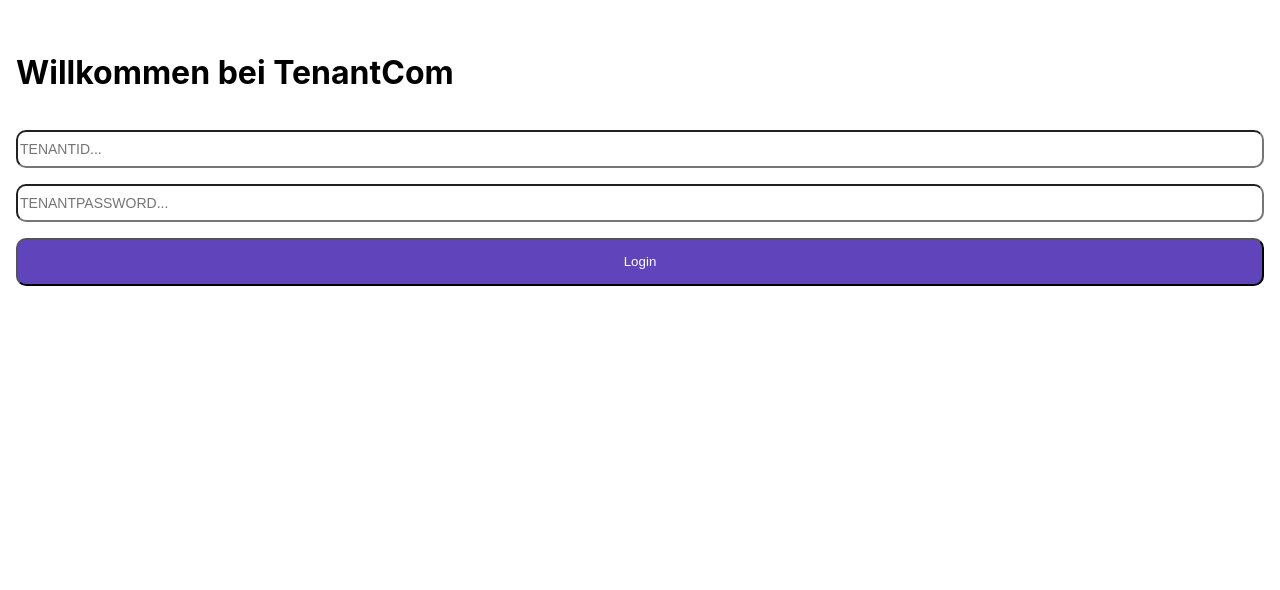
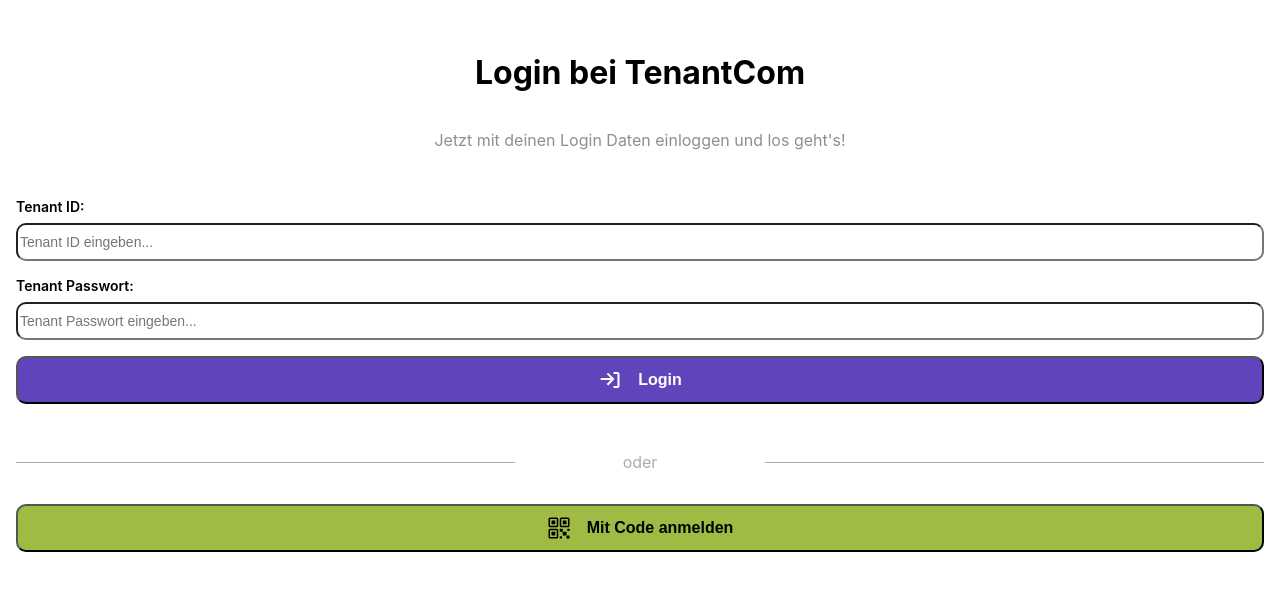
Before and after one commit to FlorianZasa/tenanat-com, a React (Create React App) app: page / in a window 1280 px wide. Shown: the top 590 px of the page. Built offline with nearby package versions, Linux system fonts and the light colour scheme.

Commit message:
Style, and form error fixed

```diff
--- a/src/components/ButtonComponent.js
+++ b/src/components/ButtonComponent.js
@@ -1,12 +1,14 @@
 import React from 'react'
 import { Styles } from '../constants/Styles'
 
-function ButtonComponent({ text, theme, onClick }) {
+function ButtonComponent({ text, icon=null, theme, onClick }) {
     return (
         <button
             onClick={onClick}
             style={{...theme, ...Styles.button}}
-        >{text}</button>
+        >
+            {icon && icon} {text}
+        </button>
     )
 }
 
--- a/src/components/InputComponent.js
+++ b/src/components/InputComponent.js
@@ -1,19 +1,27 @@
 import {Styles} from '../constants/Styles'
-function InputComponent({ name, type, onChange, value, required=false }) {
+function InputComponent({ name, label, type, onChange, value, required=false }) {
 
     return (
+        <div style={{
+            display: 'flex',
+            flexDirection: 'column',
+            gap: 8
+        }}>
+            <label htmlFor={name} style={{fontSize: '14px', fontWeight: 600}}>{label}:</label>
             <input
                 className='input'
+                id={name}
                 name={name}
                 type={type}
                 value={value}
                 onChange={onChange}
                 required={required}
 
-            placeholder={name.toUpperCase()+"..."}
+                placeholder={`${label} eingeben...`}
 
                 style={Styles.input}
             ></input>
+        </div>
     )
 }
 
--- /dev/null
+++ b/src/components/SeperatorComponent.js
@@ -0,0 +1,13 @@
+import React from 'react'
+
+function SeperatorComponent({ text = null }) {
+  return (
+    <div style={{display: 'flex', alignItems: 'center', justifyContent: 'space-between', color: '#adadad'}}>
+        <div style={{height: 1, width: '40%', borderBottom: '1px solid #adadad'}}></div>
+        {text !== null ? text : "*"}
+        <div style={{height: 1, width: '40%', borderBottom: '1px solid #adadad'}}></div>
+    </div>
+  )
+}
+
+export default SeperatorComponent
--- a/src/constants/Colors.js
+++ b/src/constants/Colors.js
@@ -3,5 +3,7 @@ export const Colors = {
     secondaryBG: "#9FBB44",
 
     primaryFG: "#fff",
-    secondaryFG: "#000"
+    secondaryFG: "#000",
+
+    unimportantFG: '#8f8f8f'
 }
--- a/src/constants/Styles.js
+++ b/src/constants/Styles.js
@@ -30,8 +30,10 @@ export const Styles = {
       alignItems: 'center',
       justifyContent: 'center',
       height: '3rem',
-      borderRadius: 10
-
+      borderRadius: 10,
+      fontSize: '16px',
+      fontWeight: '600',
+      gap: '1rem'
     }
 };
 
--- a/src/screens/LoginScreen.js
+++ b/src/screens/LoginScreen.js
@@ -1,18 +1,21 @@
 import React, { useState } from 'react'
 import supabaseConfig from '../supabaseConfig'
-import SignUpScreen from './SignUpScreen';
 import { Styles } from '../constants/Styles';
 import InputComponent from '../components/InputComponent';
 import ButtonComponent from '../components/ButtonComponent';
+import { Colors } from '../constants/Colors';
+import SeperatorComponent from '../components/SeperatorComponent';
+import { IoQrCodeOutline } from 'react-icons/io5';
+import { CgLogIn } from 'react-icons/cg';
 
 function LoginScreen() {
     const [tenantId, setTenantId] = useState("");
     const [tenantPassword, setTenantPassword] = useState("");
 
     async function login(event) {
-        event.preventDefault()
+        event.preventDefault();
         try {
-            const { user, error } = await supabaseConfig.auth.signInWithPassword({
+            const { data, error } = await supabaseConfig.auth.signInWithPassword({
                 email: tenantId+"@tenant.com",
                 password: tenantPassword
             });
@@ -20,7 +23,7 @@ function LoginScreen() {
             if (error) {
                 console.error('Error signing in:', error.message);
             } else {
-                console.log('User logged in successfully:', user);
+                console.log('User logged in successfully:', data.user);
             }
         } catch (error) {
             console.error('Error signing in:', error.message);
@@ -29,14 +32,19 @@ function LoginScreen() {
 
 
     return (
-        <div style={{...Styles.screen, display: 'flex', flexDirection: 'column', flex: 1}}>
-          <h1>Willkommen bei TenantCom</h1>
+        <div style={{...Styles.screen, display: 'flex', flexDirection: 'column', flex: 1, justifyContent: 'center', aligntItems: 'center', textAlign: 'center', gap: '1rem'}}>
+          <h1>Login bei TenantCom</h1>
 
-            <form style={Styles.form}>
-                <InputComponent name="tenantId" type="text" onChange={(e) => setTenantId(e.target.value)} value={tenantId} required={true}/>
-                <InputComponent name="tenantPassword" type="password" onChange={(e) => setTenantPassword(e.target.value)} value={tenantPassword} required={true}/>
-                <ButtonComponent onClick={login} theme={Styles.primaryButton} text={"Login"} />
-            </form>
+            <div style={{ display: 'flex', flexDirection: 'column', gap: '2rem'}}>
+                <span style={{color: Colors.unimportantFG}}>Jetzt mit deinen Login Daten einloggen und los geht's!</span>
+                <form style={{...Styles.form, textAlign: 'left'}} onSubmit={login}>
+                    <InputComponent name="tenantId" label="Tenant ID" type="text" onChange={(e) => setTenantId(e.target.value)} value={tenantId} required={true}/>
+                    <InputComponent name="tenantPassword" label="Tenant Passwort" type="password" onChange={(e) => setTenantPassword(e.target.value)} value={tenantPassword} required={true}/>
+                    <ButtonComponent onClick={login} theme={Styles.primaryButton} text={"Login"} icon={<CgLogIn size={24} />}/>
+                </form>
+                <SeperatorComponent text={"oder"} />
+                <ButtonComponent onClick={() => {}} theme={Styles.secondaryButton} text={"Mit Code anmelden"} icon={<IoQrCodeOutline size={24} />} />
+            </div>
         </div>
     )
 }
```
Also changed, not shown: public/manifest.json. Lines whose indentation alone changed are shown as unchanged.
